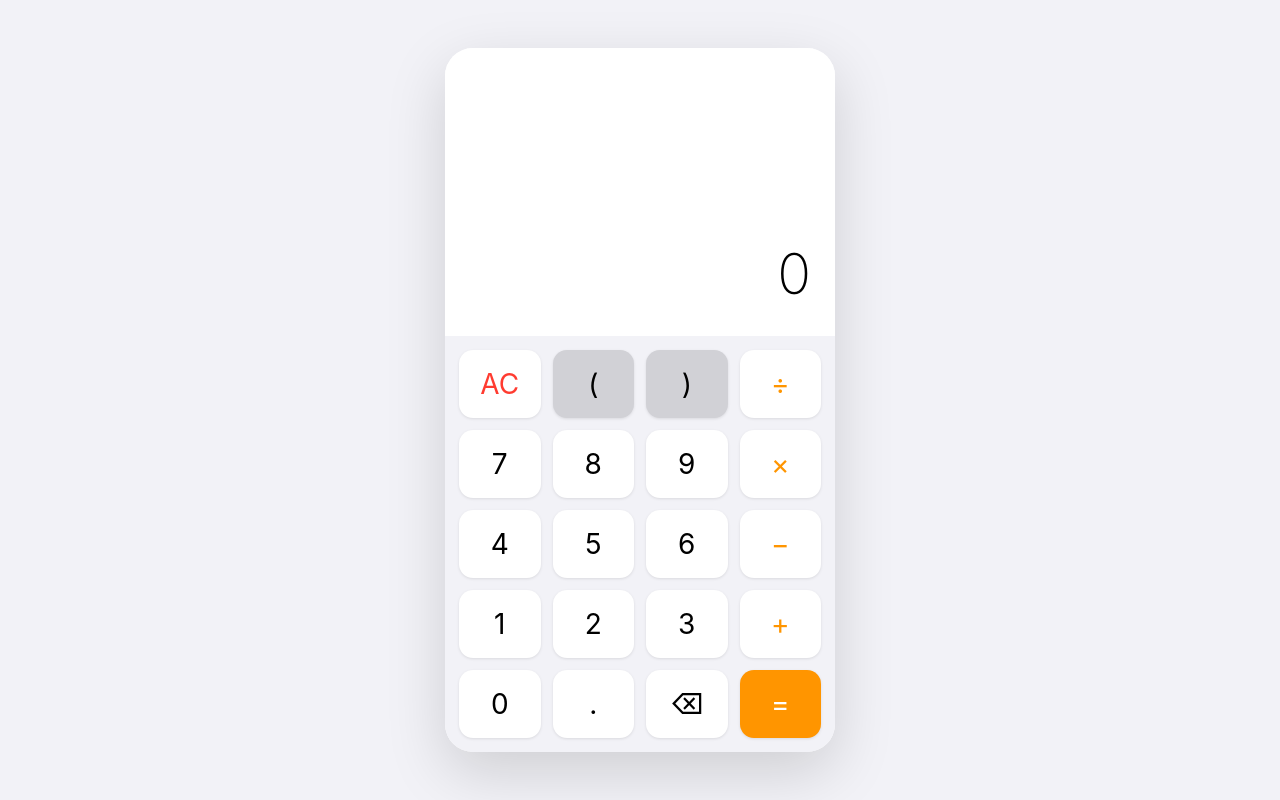
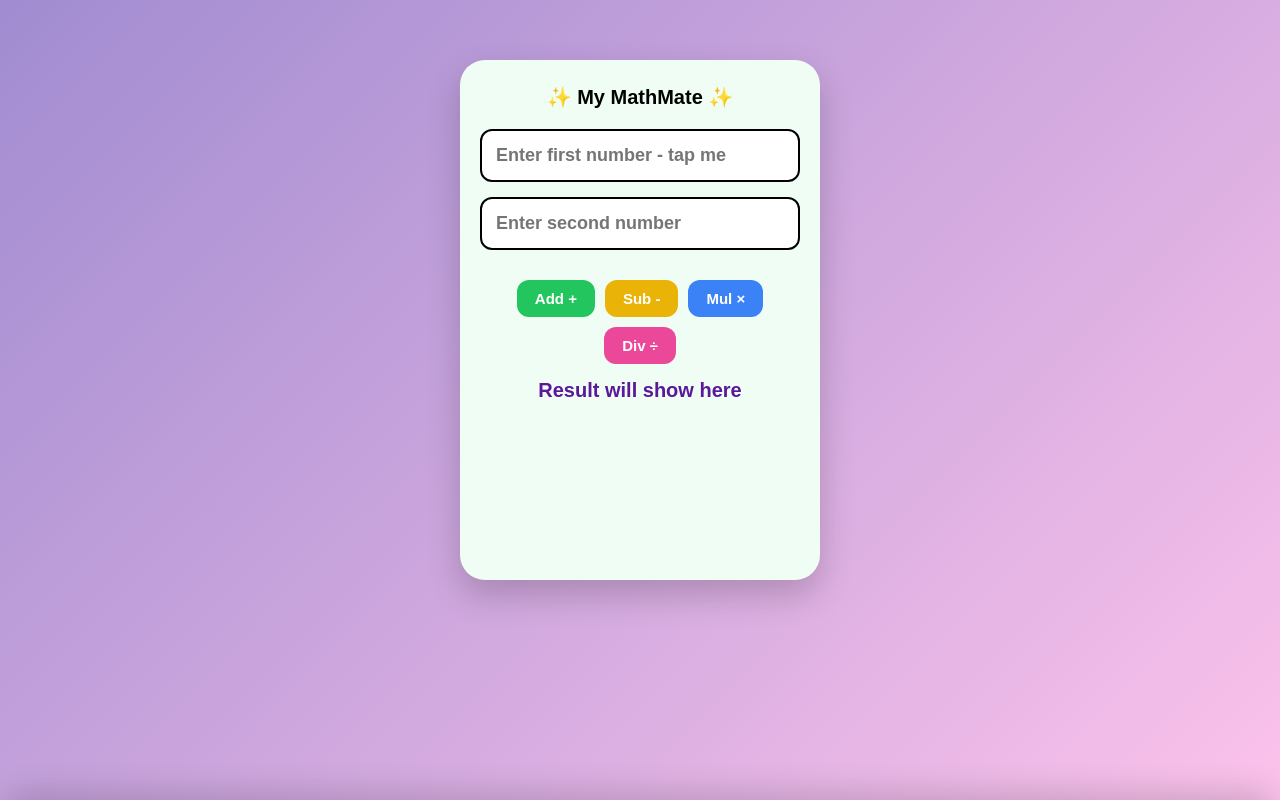
Before and after one commit to bhargavipkulkarni12/Calculator-app, a plain HTML site: page index.html in a window 1280 px wide. Drawn offline with Linux system fonts and the light colour scheme.

Commit message:
Update index.html

```diff
--- a/index.html
+++ b/index.html
@@ -4,75 +4,123 @@
 <meta charset="UTF-8">
 <meta name="viewport" content="width=device-width, initial-scale=1.0, maximum-scale=1.0, user-scalable=no">
 <link rel="manifest" href="manifest.json">
-<meta name="theme-color" content="#ffffff">
-<title>Calculator</title>
+<title>My Colourful Calculator</title>
 <style>
-*{box-sizing:border-box;margin:0;padding:0;font-family:-apple-system,BlinkMacSystemFont,"Segoe UI",Roboto,sans-serif}
-body{background:#f2f2f7;display:flex;justify-content:center;align-items:center;min-height:100dvh}
-.calc{width:100%;max-width:390px;height:100dvh;background:#fff;display:flex;flex-direction:column}
-@media(min-width:420px){.calc{height:88dvh;border-radius:28px;box-shadow:0 20px 60px rgba(0,0,0,0.15);overflow:hidden}}
-.display-area{flex:1;display:flex;flex-direction:column;justify-content:flex-end;padding:30px 24px;background:#fff}
-#history{color:#8e8e93;font-size:20px;text-align:right;min-height:24px;overflow:hidden;white-space:nowrap;text-overflow:ellipsis}
-#display{font-size:56px;font-weight:200;text-align:right;color:#000;word-break:break-all;line-height:1.1;max-height:40vh;overflow-y:auto}
-.keypad{background:#f2f2f7;padding:14px;display:grid;grid-template-columns:repeat(4,1fr);gap:12px}
-button{height:68px;border:none;border-radius:14px;font-size:28px;font-weight:400;background:#fff;color:#000;box-shadow:0 1px 3px rgba(0,0,0,0.1)}
-button:active{transform:scale(0.95);background:#e5e5ea}
-.op{color:#ff9500;background:#fff}
-.eq{background:#ff9500;color:#fff}
-.clear{color:#ff3b30}
-.func{color:#000;background:#d1d1d6}
+*{box-sizing:border-box;font-family:Poppins,sans-serif}
+body{margin:0;background: linear-gradient(135deg,#a18cd1 0%,#fbc2eb 100%);min-height:100dvh;display:flex;justify-content:center;padding:20px 20px 220px 20px;}
+.card{
+  background:#f0fdf4;width:100%;max-width:360px;
+  padding:25px 20px;border-radius:25px;
+  box-shadow:0 15px 35px rgba(0,0,0,0.2);
+  margin-top:5vh;transition:0.4s;
+}
+.card.up{margin-top:1vh;transform:translateY(-30px);}
+h2{text-align:center;margin:0 0 20px 0;font-size:20px}
+input{
+  width:100%;padding:14px;border-radius:12px;border:2px solid #000;
+  margin-bottom:15px;font-size:18px;font-weight:bold;outline:none;
+  background:white;
+}
+input.active{border-color:#ec4899;box-shadow:0 0 0 3px #fbc2eb;background:#fff0f6;}
+.btns{display:flex;flex-wrap:wrap;gap:10px;justify-content:center;margin:15px 0}
+.btns button{border:none;padding:10px 18px;border-radius:12px;font-weight:bold;font-size:15px;color:white;cursor:pointer}
+.add{background:#22c55e}.sub{background:#eab308;color:#000}.mul{background:#3b82f6}.div{background:#ec4899}
+#result{text-align:center;font-weight:bold;margin-top:15px;font-size:20px;color:#5a189a;min-height:28px}
+
+/* OUR CUTE COLOURFUL KEYBOARD */
+.cute-keyboard{
+  position:fixed;bottom:0;left:0;right:0;
+  background:white;border-radius:30px 30px 0 0;
+  padding:15px 12px 20px 12px;
+  box-shadow:0 -10px 30px rgba(0,0,0,0.15);
+  display:grid;grid-template-columns:repeat(3,1fr);gap:10px;
+  transform:translateY(100%);transition:0.35s ease;
+  z-index:100;
+}
+.cute-keyboard.show{transform:translateY(0);}
+.cute-keyboard button{
+  height:56px;border:none;border-radius:18px;
+  font-size:24px;font-weight:bold;transition:0.1s;
+}
+.cute-keyboard button:active{transform:scale(0.92);}
+.k-num{background:#ffafcc;color:white;}
+.k-op{background:#c8b6ff;color:white;}
+.k-del{background:#ffc8dd;color:#ff5d8f;}
+.k-next{background:#ff70a6;color:white;grid-column:span 2;}
 </style>
 </head>
 <body>
-<div class="calc">
-<div class="display-area">
-<div id="history"></div>
-<div id="display">0</div>
+<div class="card" id="card">
+  <h2>✨ My MathMate ✨</h2>
+  <input type="text" id="n1" readonly placeholder="Enter first number - tap me" onclick="openKB('n1')">
+  <input type="text" id="n2" readonly placeholder="Enter second number" onclick="openKB('n2')">
+  <div class="btns">
+    <button class="add" onclick="calc('+')">Add +</button>
+    <button class="sub" onclick="calc('-')">Sub -</button>
+    <button class="mul" onclick="calc('*')">Mul ×</button>
+    <button class="div" onclick="calc('/')">Div ÷</button>
+  </div>
+  <div id="result">Result will show here</div>
 </div>
-<div class="keypad">
-<button class="clear" onclick="clearAll()">AC</button>
-<button class="func" onclick="add('(')">(</button>
-<button class="func" onclick="add(')')">)</button>
-<button class="op" onclick="add('/')">÷</button>
 
-<button onclick="add('7')">7</button>
-<button onclick="add('8')">8</button>
-<button onclick="add('9')">9</button>
-<button class="op" onclick="add('*')">×</button>
+<div class="cute-keyboard" id="keyboard">
+  <button class="k-num" onclick="typeNum('1')">1</button>
+  <button class="k-num" onclick="typeNum('2')">2</button>
+  <button class="k-num" onclick="typeNum('3')">3</button>
+  <button class="k-num" onclick="typeNum('4')">4</button>
+  <button class="k-num" onclick="typeNum('5')">5</button>
+  <button class="k-num" onclick="typeNum('6')">6</button>
+  <button class="k-num" onclick="typeNum('7')">7</button>
+  <button class="k-num" onclick="typeNum('8')">8</button>
+  <button class="k-num" onclick="typeNum('9')">9</button>
+  <button class="k-op" onclick="typeNum('.')">.</button>
+  <button class="k-num" onclick="typeNum('0')">0</button>
+  <button class="k-del" onclick="delNum()">⌫</button>
+  <button class="k-op" onclick="switchInput()">⇅ Next</button>
+  <button class="k-next" onclick="closeKB()">Done ✓</button>
+</div>
 
-<button onclick="add('4')">4</button>
-<button onclick="add('5')">5</button>
-<button onclick="add('6')">6</button>
-<button class="op" onclick="add('-')">−</button>
+<script>
+let activeInput='n1';
+let n1=document.getElementById('n1');
+let n2=document.getElementById('n2');
+let kb=document.getElementById('keyboard');
+let card=document.getElementById('card');
 
-<button onclick="add('1')">1</button>
-<button onclick="add('2')">2</button>
-<button onclick="add('3')">3</button>
-<button class="op" onclick="add('+')">+</button>
-
-<button onclick="add('0')">0</button>
-<button onclick="add('.')">.</button>
-<button onclick="del()">⌫</button>
-<button class="eq" onclick="calc()">=</button>
-</div>
-</div>
-<script>
-let d=document.getElementById('display');
-let h=document.getElementById('history');
-function add(v){
-if(d.innerText=='0' && v!='.' && v!=')' && v!='(' && v!='0') d.innerText='';
-if(d.innerText=='0' && !isNaN(v)) d.innerText=v;
-else if(d.innerText=='0' && v=='.') d.innerText='0.';
-else if(d.innerText!='0' || v=='.' || v=='(' || v==')') { if(d.innerText=='0' && v!='.') d.innerText=''; d.innerText+=v; }
-if(d.innerText=='') d.innerText='0';
-d.scrollTop=d.scrollHeight;
+function openKB(id){
+  activeInput=id;
+  kb.classList.add('show');
+  card.classList.add('up');
+  document.getElementById(id).classList.add('active');
+  if(id=='n1') n2.classList.remove('active'); else n1.classList.remove('active');
+  setTimeout(()=>{ card.scrollIntoView({behavior:'smooth', block:'start'}); },100);
 }
-function clearAll(){d.innerText='0';h.innerText='';}
-function del(){d.innerText=d.innerText.slice(0,-1)||'0';}
-function calc(){
-try{h.innerText=d.innerText+' =';let res=eval(d.innerText);d.innerText=res;h.scrollLeft=h.scrollWidth;}
-catch{d.innerText='Error';}
-d.scrollTop=d.scrollHeight;
+function closeKB(){
+  kb.classList.remove('show');
+  card.classList.remove('up');
+  n1.classList.remove('active'); n2.classList.remove('active');
+}
+function typeNum(v){
+  let el=document.getElementById(activeInput);
+  el.value+=v;
+  el.scrollLeft=el.scrollWidth;
+}
+function delNum(){
+  let el=document.getElementById(activeInput);
+  el.value=el.value.slice(0,-1);
+}
+function switchInput(){
+  activeInput = activeInput=='n1' ? 'n2' : 'n1';
+  openKB(activeInput);
+}
+function calc(op){
+  let a=parseFloat(n1.value); let b=parseFloat(n2.value);
+  let resDiv=document.getElementById('result');
+  if(isNaN(a)||isNaN(b)){resDiv.innerText='Enter both numbers di!';return;}
+  let r=0;
+  if(op=='+') r=a+b; if(op=='-') r=a-b; if(op=='*') r=a*b; if(op=='/') r=b!=0?a/b:'Cannot / 0';
+  resDiv.innerText='Result: '+r;
+  closeKB();
 }
 if('serviceWorker' in navigator){navigator.serviceWorker.register('sw.js');}
 </script>
```
